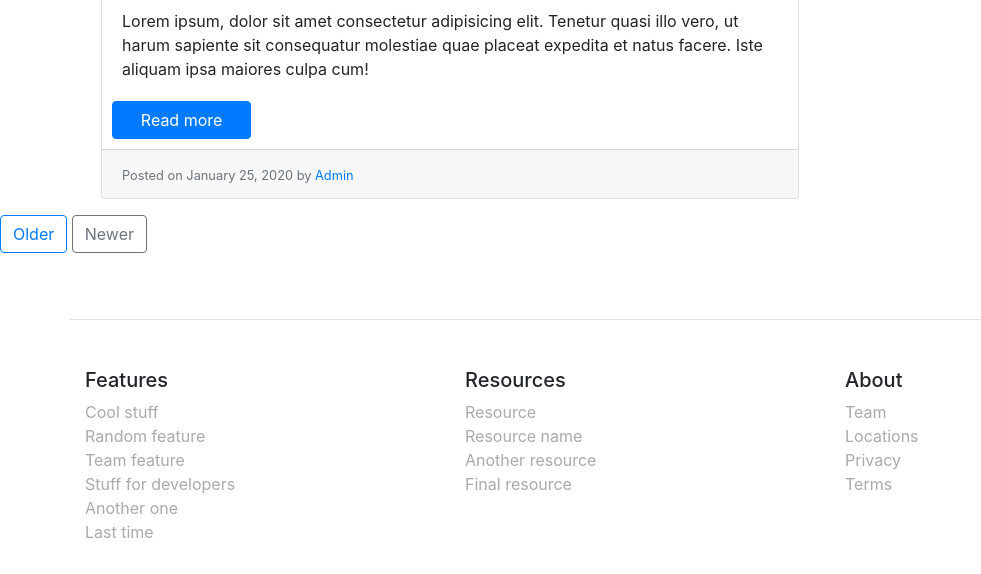
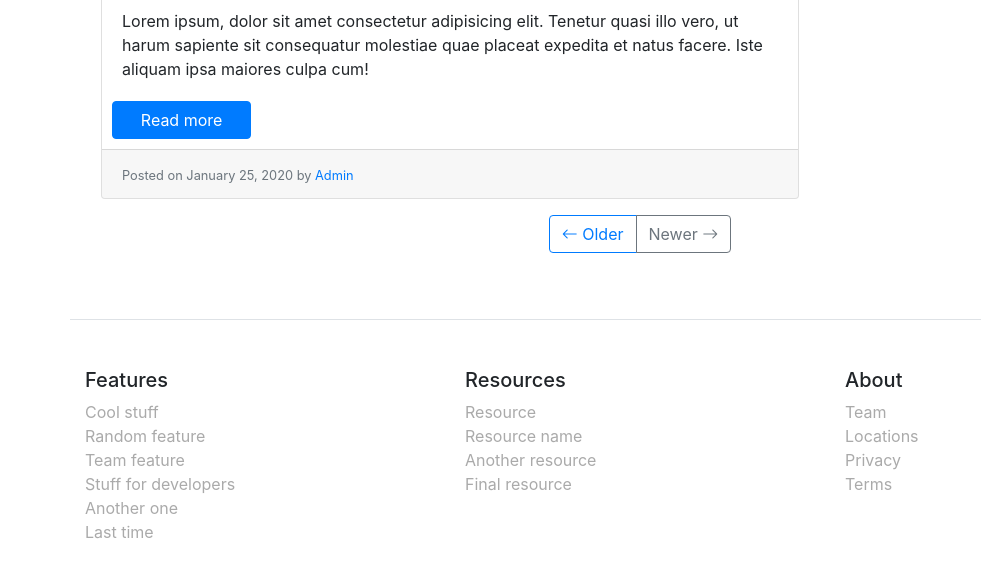
Before and after one commit to martipurull/M2_D8, a plain HTML site: page index.html in a window 1280 px wide. Shown: the part 5231-5805 px from the top of the page, without its empty margins (0-981 px from the left). Drawn offline with nearby package versions, Linux system fonts and the light colour scheme.

Commit message:
centred buttons and added arrows

```diff
--- a/index.html
+++ b/index.html
@@ -7,6 +7,7 @@
     <meta name="viewport" content="width=device-width, initial-scale=1.0">
     <link rel="stylesheet" href="https://cdn.jsdelivr.net/npm/bootstrap@4.6.0/dist/css/bootstrap.min.css"
         integrity="sha384-B0vP5xmATw1+K9KRQjQERJvTumQW0nPEzvF6L/Z6nronJ3oUOFUFpCjEUQouq2+l" crossorigin="anonymous">
+    <link rel="stylesheet" href="https://cdn.jsdelivr.net/npm/bootstrap-icons@1.5.0/font/bootstrap-icons.css">
     <link rel="stylesheet" href="styles.css">
     <title>M2_D8</title>
 </head>
@@ -257,7 +258,7 @@
 
     <!-- exercise 4 html -->
 
-    <div class="container">
+    <div class="ex-4-main-container container">
         <div class="row">
             <div class="col-md-8 mt-5">
                 <h1 id="exe4-heading">Page Heading</h1>
@@ -353,12 +354,16 @@
                     </div>
                 </div>
             </div>
+            <div class="ex-4-btn-container">
+                <div class="btn-group" role="group" aria-label="Basic example">
+                    <button id="last-button" type="button" class="btn btn-outline-primary mb-3"><i
+                            class="bi bi-arrow-left"></i> Older</button>
+                    <button id="last-button" type="button" class="btn btn-outline-secondary mb-3">Newer <i
+                            class="bi bi-arrow-right"></i></button>
+                </div>
+            </div>
         </div>
     </div>
-    </div>
-    <div>
-        <button id="last-button" type="button" class="btn btn-outline-primary mb-3">Older</button>
-        <button id="last-button" type="button" class="btn btn-outline-secondary mb-3">Newer</button>
     </div>
     <!-- end of exercise 4 html -->
 
--- a/styles.css
+++ b/styles.css
@@ -160,3 +160,7 @@
         #exe4-card2 .card-header {
             font-size: 20px;
         }
+
+        .ex-4-btn-container {
+            margin: auto;
+        }
```
